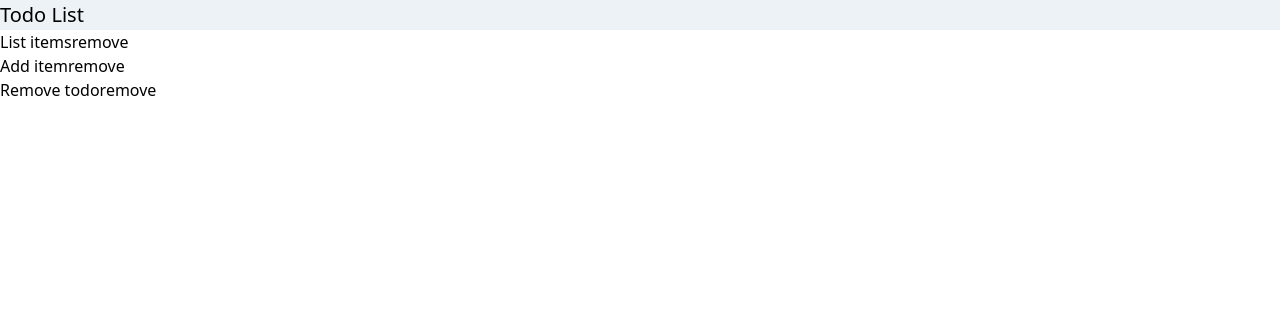
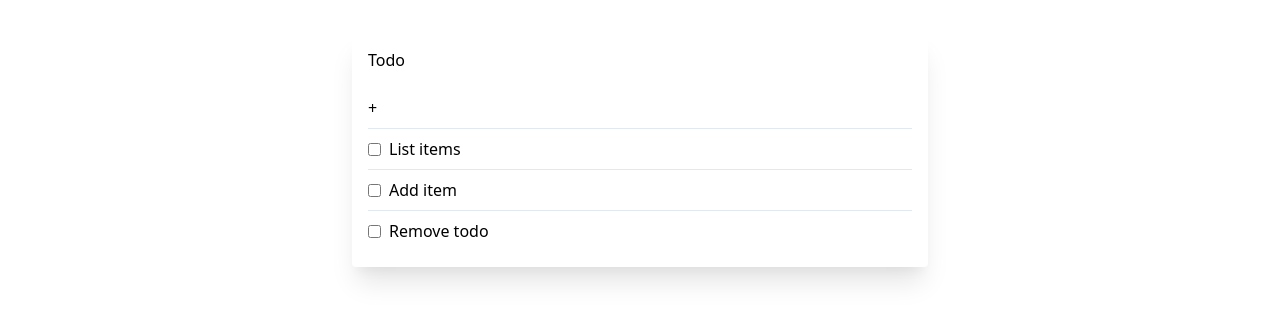
Before and after one commit to hisomura/todo-app, a Next.js app: page / in a window 1280 px wide. Shown: the top 320 px of the page. Built offline with nearby package versions, Linux system fonts and the light colour scheme.

Commit message:
Add styles.

```diff
--- a/pages/index.tsx
+++ b/pages/index.tsx
@@ -18,29 +18,29 @@ export default function Home() {
     setFormText('')
   }
 
-  const onClick = (event: MouseEvent<HTMLButtonElement>, todoIndex: number) => {
+  const onClick = (event: MouseEvent<HTMLInputElement>, todoIndex: number) => {
     const newTodoList = todoList.filter((item, index) => index !== todoIndex)
     setTodoList(newTodoList)
   }
 
   return (
-    <div>
-      <h1 className="text-xl bg-gray-200">Todo List</h1>
-      <ul>
-        {todoList.map((item, index) => (
-          <li key={index}>
-            {item}
-            <button
-              onClick={(e) => {
-                onClick(e, index)
-              }}
-            >
-              remove
-            </button>
+    <div className="max-w-xl mx-auto py-8">
+      <div className="shadow-xl rounded px-4 pb-4">
+        <div className="py-4">
+          <h1>Todo</h1>
+        </div>
+        <ul className="divide-y">
+          <li className="py-2">
+            + <input className="focus:outline-none ml-1" onKeyDown={onKeyDown} onChange={onChange} type="text" />
           </li>
-        ))}
-      </ul>
-      <input onKeyDown={onKeyDown} onChange={onChange} type="text" />
+          {todoList.map((item, index) => (
+            <li key={index} className="flex py-2">
+              <input className="my-auto mr-2" type="checkbox" onClick={(e) => onClick(e, index)} />
+              <p>{item}</p>
+            </li>
+          ))}
+        </ul>
+      </div>
     </div>
   )
 }
```
